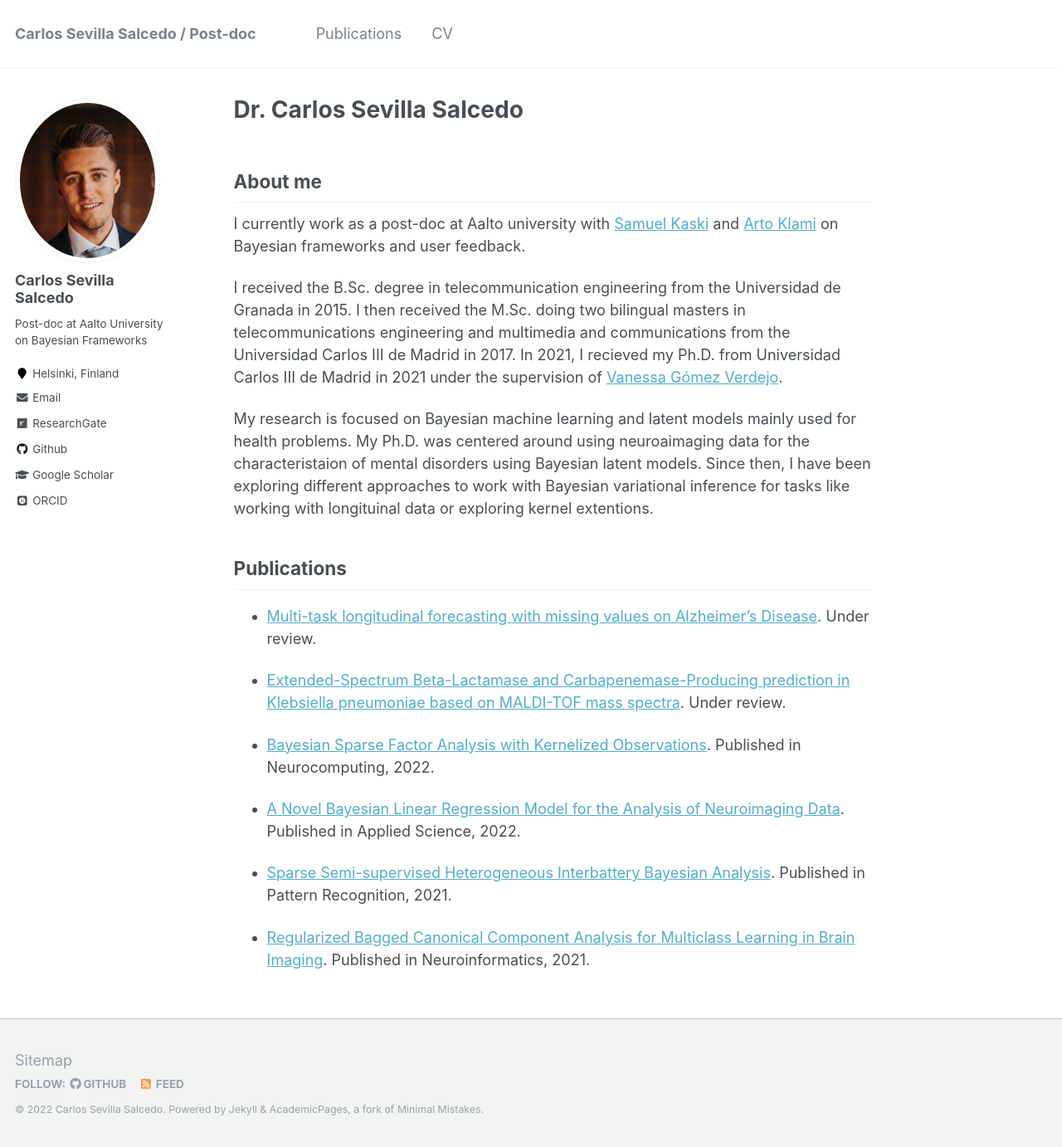
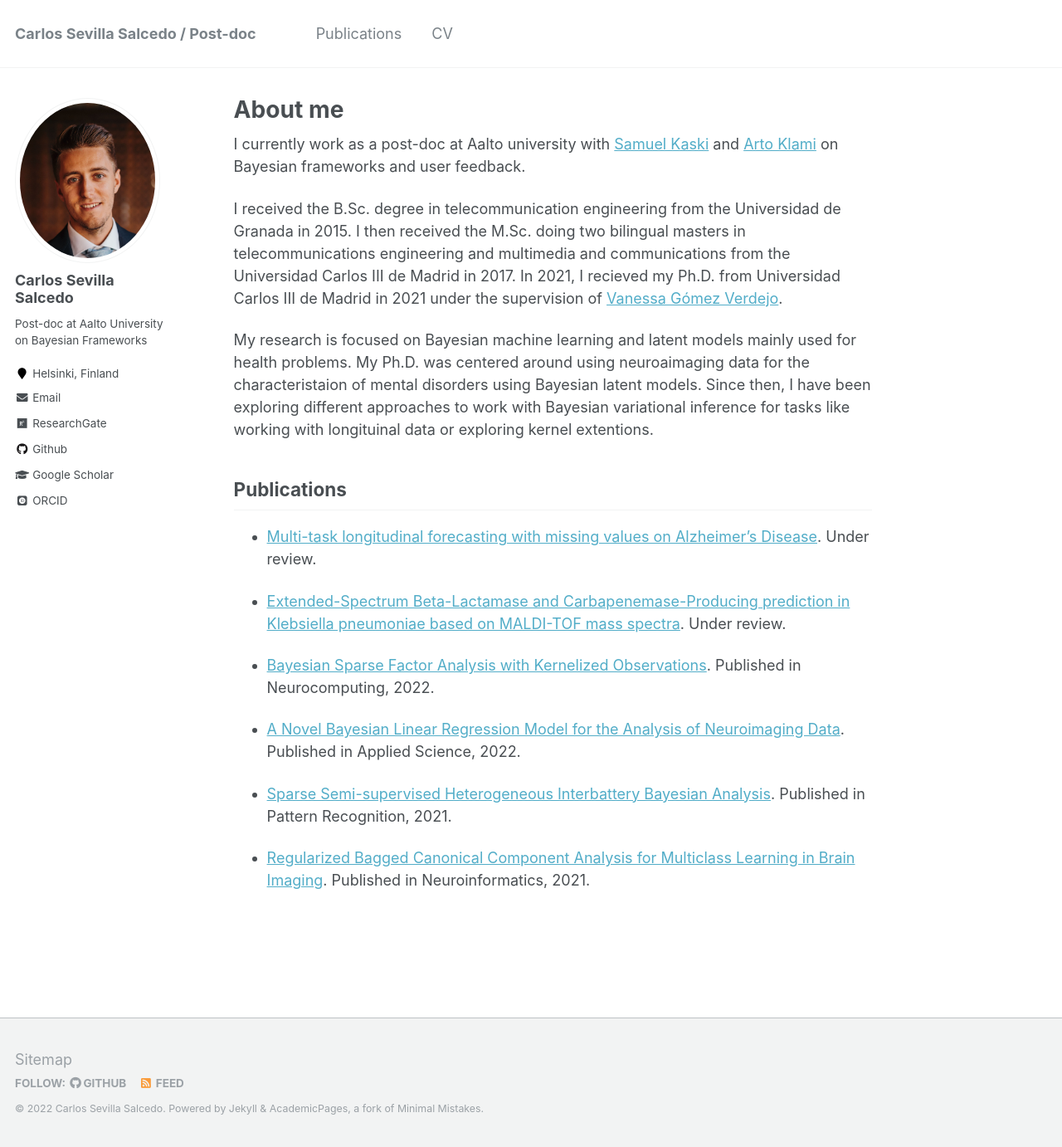
Before and after one commit to sevisal/sevisal.github.io, a Jekyll site: the page built from _pages/about.md, in a window 1280 px wide and 1382 px high. Shown: the whole window at 83% size. Built offline with Jekyll 4.4.1, drawn with Linux system fonts in a browser that asks for light colours; some web fonts are replaced.

Commit message:
Update about.md

```diff
--- a/_pages/about.md
+++ b/_pages/about.md
@@ -1,6 +1,6 @@
 ---
 permalink: /
-title: "Dr. Carlos Sevilla Salcedo"
+title: "About me"
 excerpt: "About me"
 author_profile: true
 redirect_from:
```
Also changed, not shown: other parts of _pages/about.md (+0 -1 lines).
